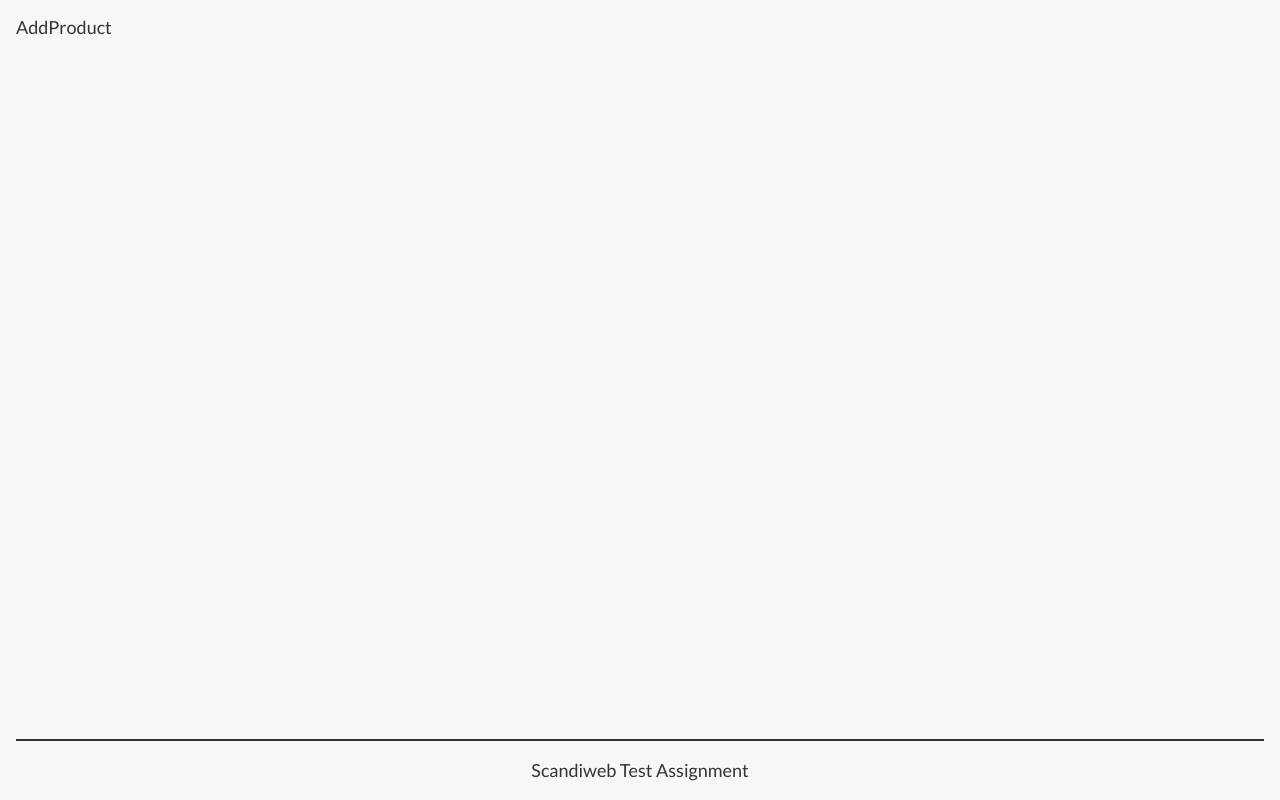
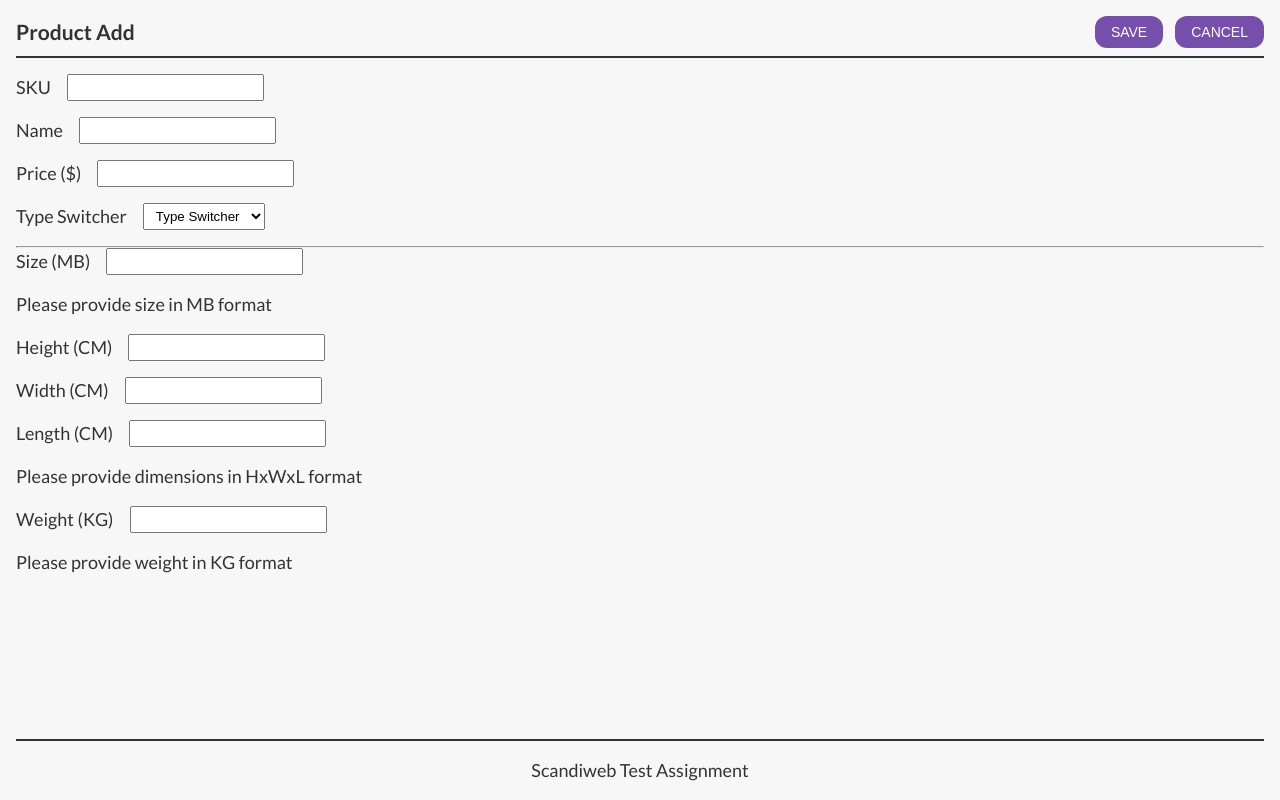
Before and after one commit to edriso/scandiweb-assignment, a React (Vite) app in the folder client/: page /add-product in a window 1280 px wide. Built offline with nearby package versions, Linux system fonts and the light colour scheme.

Commit message:
complete AddProduct design

```diff
--- a/client/src/pages/AddProduct.jsx
+++ b/client/src/pages/AddProduct.jsx
@@ -1,5 +1,62 @@
+import { useRef } from 'react';
+import { useNavigate } from 'react-router-dom';
+import { HeaderLayout, FormRow, FormRowSelect } from '../components';
+
 function AddProduct() {
-  return <div>AddProduct</div>;
+  const navigate = useNavigate();
+  const formRef = useRef();
+
+  const handleTypeChange = (type) => {
+    console.log(type);
+  };
+
+  const handleSubmit = () => {
+    const formData = new FormData(formRef.current);
+    const newProduct = Object.fromEntries(formData);
+    console.log(newProduct);
+    alert('add new product');
+  };
+
+  return (
+    <main className="add-product">
+      <HeaderLayout
+        title="Product Add"
+        btnOneText="Save"
+        btnTwoText="Cancel"
+        btnOneAction={handleSubmit}
+        btnTwoAction={() => navigate('/')}
+      />
+
+      <form id="product_form" className="fade-in" ref={formRef}>
+        <FormRow name="sku" labelText="SKU" />
+        <FormRow name="name" />
+        <FormRow type="number" labelText="Price ($)" name="price" />
+        <FormRowSelect
+          labelText="Type switcher"
+          name="productType"
+          list={['Type Switcher', '1', '2', '3']}
+          onChange={(e) => handleTypeChange(e.target.value)}
+        />
+
+        {/* TEMPORARY */}
+        <hr />
+        <div id="DVD" className="product-type-container">
+          <FormRow name="size" labelText="Size (MB)" />
+          <p>Please provide size in MB format</p>
+        </div>
+        <div id="Furniture" className="product-type-container">
+          <FormRow name="height" labelText="Height (CM)" />
+          <FormRow name="width" labelText="Width (CM)" />
+          <FormRow name="length" labelText="Length (CM)" />
+          <p>Please provide dimensions in HxWxL format</p>
+        </div>
+        <div id="Book" className="product-type-container">
+          <FormRow name="weight" labelText="Weight (KG)" />
+          <p>Please provide weight in KG format</p>
+        </div>
+      </form>
+    </main>
+  );
 }
 
 export default AddProduct;
```
